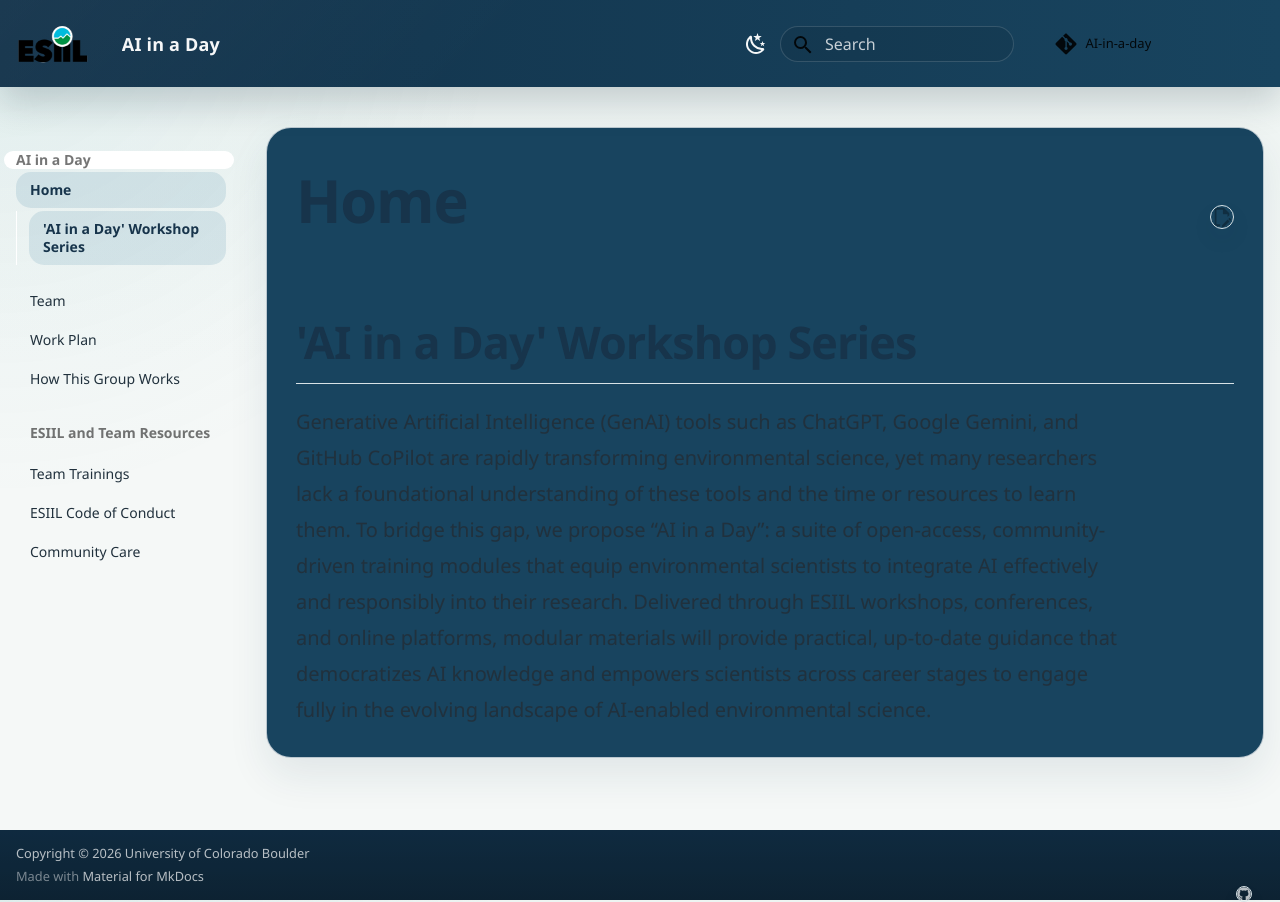
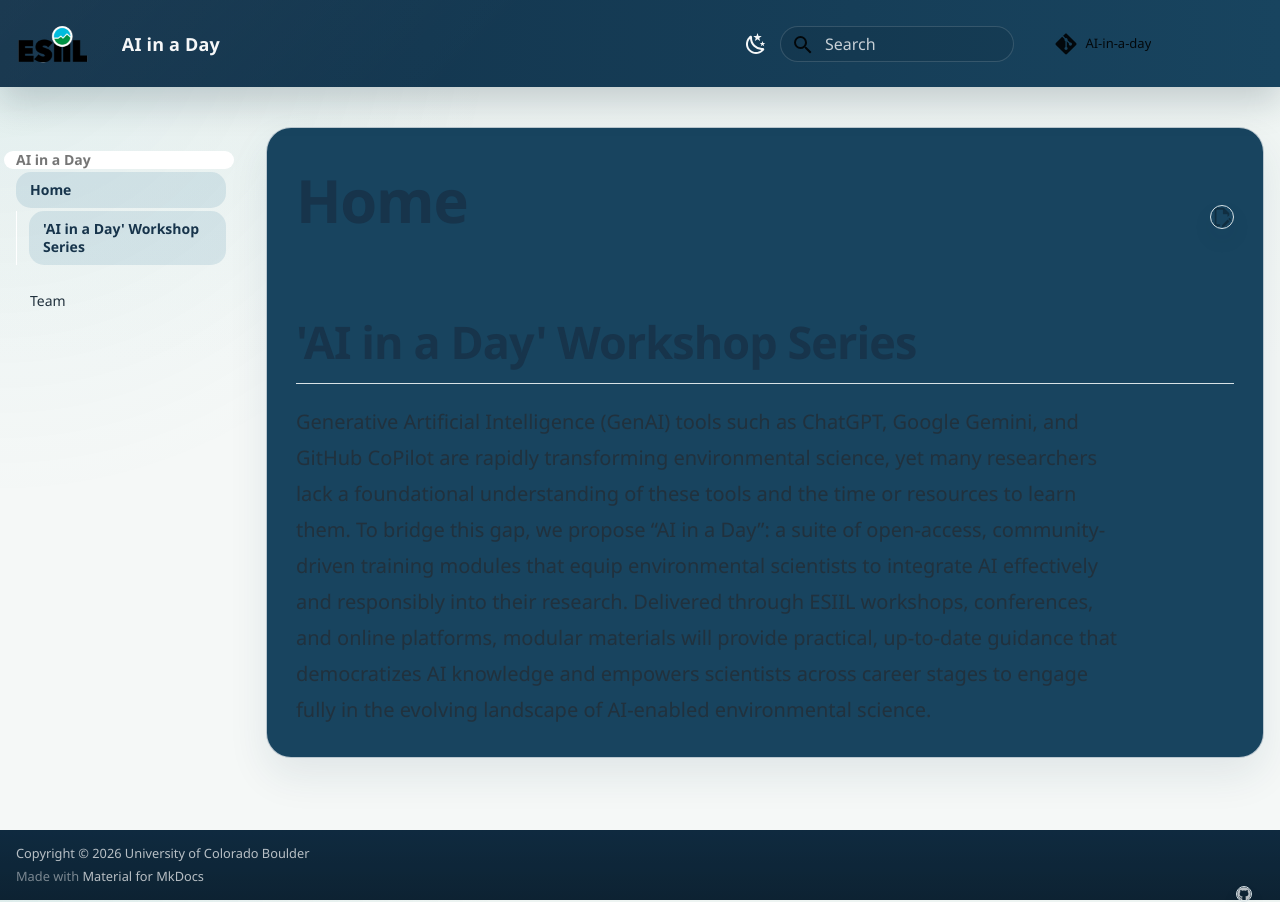
Before and after one commit to CU-ESIIL/AI-in-a-day, an MkDocs documentation site: the page built from docs/index.md, in a window 1280 px wide. Built offline with MkDocs 1.6.1 and Material for MkDocs 9.7.7, drawn with Linux system fonts in a browser that asks for light colours; comment, search, counter and statistics services are not loaded.

Commit message:
feat: move all ESIIL starter content/template stuff to un-rendered folder

```diff
--- a/mkdocs.yml
+++ b/mkdocs.yml
@@ -15,12 +15,6 @@
 nav:
   - Home: index.md
   - Team: team.md
-  - Work Plan: work-plan.md
-  - How This Group Works: how-this-group-works.md
-  - ESIIL and Team Resources:
-      - Team Trainings: esiil-resources/team-trainings.md
-      - ESIIL Code of Conduct: esiil-resources/code-of-conduct.md
-      - Community Care: community-care.md
 
 # Configuration
 theme:
```
Also changed, not shown: esiil-starter-content/community-care.md (renamed from docs/community-care.md), esiil-starter-content/how-this-group-works.md (renamed from docs/how-this-group-works.md), esiil-starter-content/instructions/link-to-github.md (renamed from docs/instructions/link-to-github.md), esiil-starter-content/instructions/push-to-github.md (renamed from docs/instructions/push-to-github.md), esiil-starter-content/instructions/save-to-persistent-storage.md (renamed from docs/instructions/save-to-persistent-storage.md), esiil-starter-content/instructions/working-group-lifecycle.md (renamed from docs/instructions/working-group-lifecycle.md), esiil-starter-content/resources/cite-and-reuse.md (renamed from docs/resources/cite-and-reuse.md), esiil-starter-content/resources/cloud-triangle.md (renamed from docs/resources/cloud-triangle.md), esiil-starter-content/work-plan.md (renamed from docs/work-plan.md).
